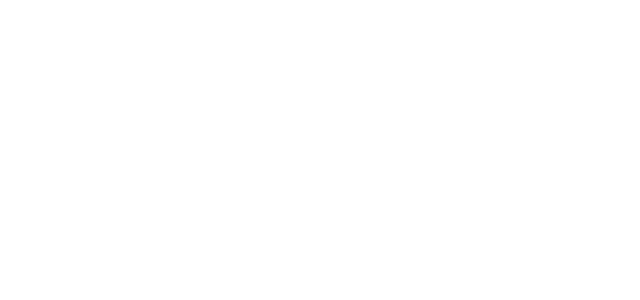
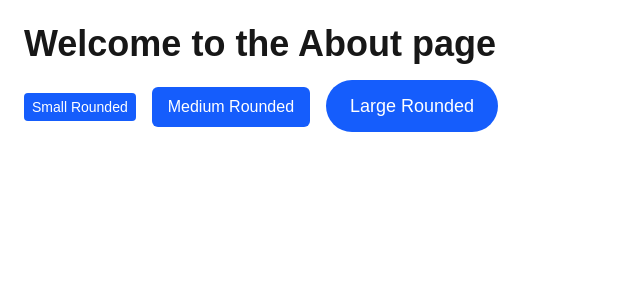
Before and after one commit to Hali1439/alx-project-0x02-setup, a Next.js app in the folder alx-project-0x02/: page /about in a window 1280 px wide. Shown: the top 300 px of the page, without its empty margins (0-640 px from the left). Built offline with nearby package versions, Linux system fonts and the light colour scheme.

Commit message:
7/25/2025

```diff
--- a/alx-project-0x02/pages/about.tsx
+++ b/alx-project-0x02/pages/about.tsx
@@ -1,25 +1,20 @@
 import React from 'react';
 import { ButtonProps } from '@/interfaces';
+import Button from '@/components/common/Button';
 
-const getSizeClass = (size: ButtonProps['size']) => {
-  switch (size) {
-    case 'small':
-      return 'text-sm px-3 py-1';
-    case 'medium':
-      return 'text-base px-4 py-2';
-    case 'large':
-      return 'text-lg px-5 py-3';
-    default:
-      return '';
-  }
-};
+const AboutPage: React.FC<{}> = () => {
+  const handleClick = () => alert('Button clicked!');
 
-const Button: React.FC<ButtonProps> = ({ label, size, shape }) => {
   return (
-    <button className={`bg-blue-600 text-white ${getSizeClass(size)} ${shape}`}>
-      {label}
-    </button>
+    <main className="min-h-screen p-6">
+      <h1 className="text-4xl font-bold mb-4">Welcome to the About page</h1>
+      <div className="space-x-4">
+        <Button label="Small Rounded" size="small" shape="rounded-sm" onClick={handleClick} children={null} />
+        <Button label="Medium Rounded" size="medium" shape="rounded-md" onClick={handleClick} children={null} />
+        <Button label="Large Rounded" size="large" shape="rounded-full" onClick={handleClick} children={null} />
+      </div>
+    </main>
   );
 };
 
-export default Button;
+export default AboutPage;
--- a/alx-project-0x02/pages/users.tsx
+++ b/alx-project-0x02/pages/users.tsx
@@ -1,5 +1,5 @@
 // pages/users.tsx
-
+import React from 'react';
 import Head from 'next/head';
 import Header from '@/components/layout/Header';
 import UserCard from '@/components/common/UserCard';
@@ -25,6 +25,7 @@
           {users.map((user) => (
             <UserCard
               key={user.id}
+              id={user.id}
               name={user.name}
               email={user.email}
               address={user.address}
```
